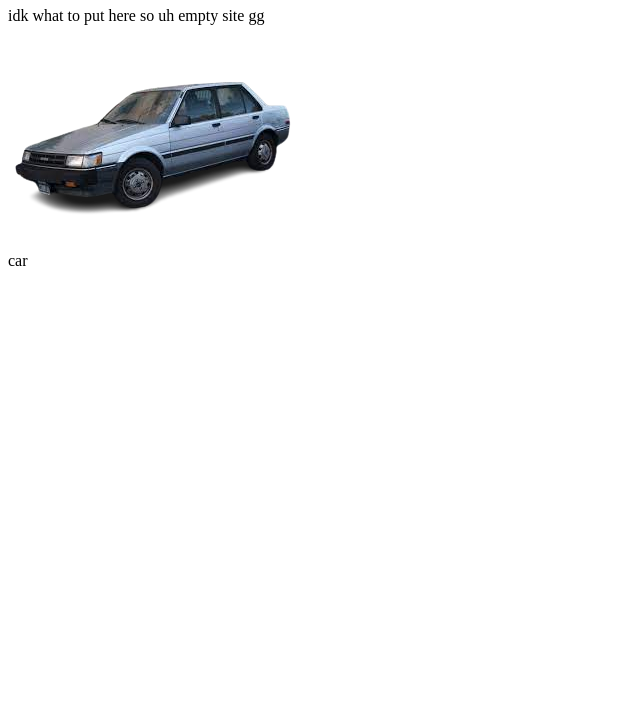
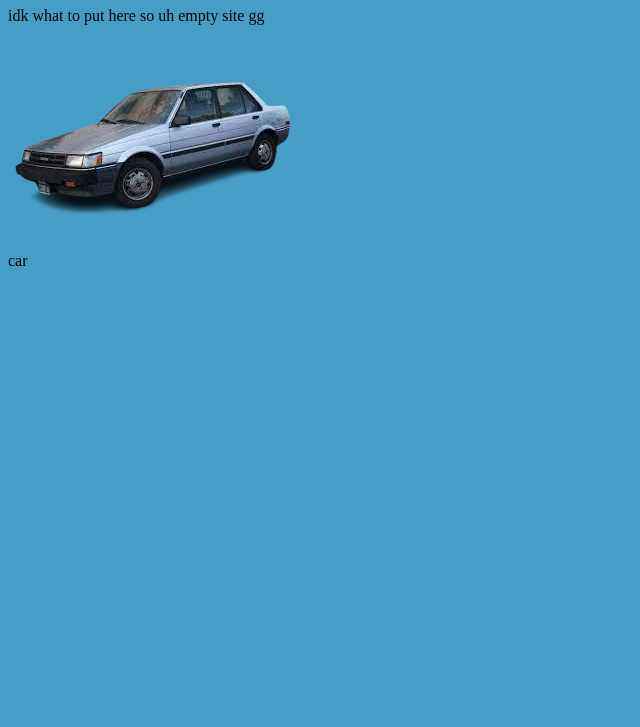
Before and after one commit to ClickertyGaming/idk_site_lmao, a plain HTML site: page index.html in a window 1280 px wide. Shown: the part 73-800 px from the top of the page, without its empty margins (0-640 px from the left). Drawn offline with Linux system fonts and the light colour scheme.

Commit message:
css addition

```diff
--- a/index.html
+++ b/index.html
@@ -2,6 +2,7 @@
 <html>
     <head>
         <title>website</title>
+        <link rel="stylesheet" href="style.css">
     </head>
     <body>
         <h1>hi lmao</h1>
--- /dev/null
+++ b/style.css
@@ -0,0 +1,3 @@
+body {
+    background-color: #469ec7;
+}
```
